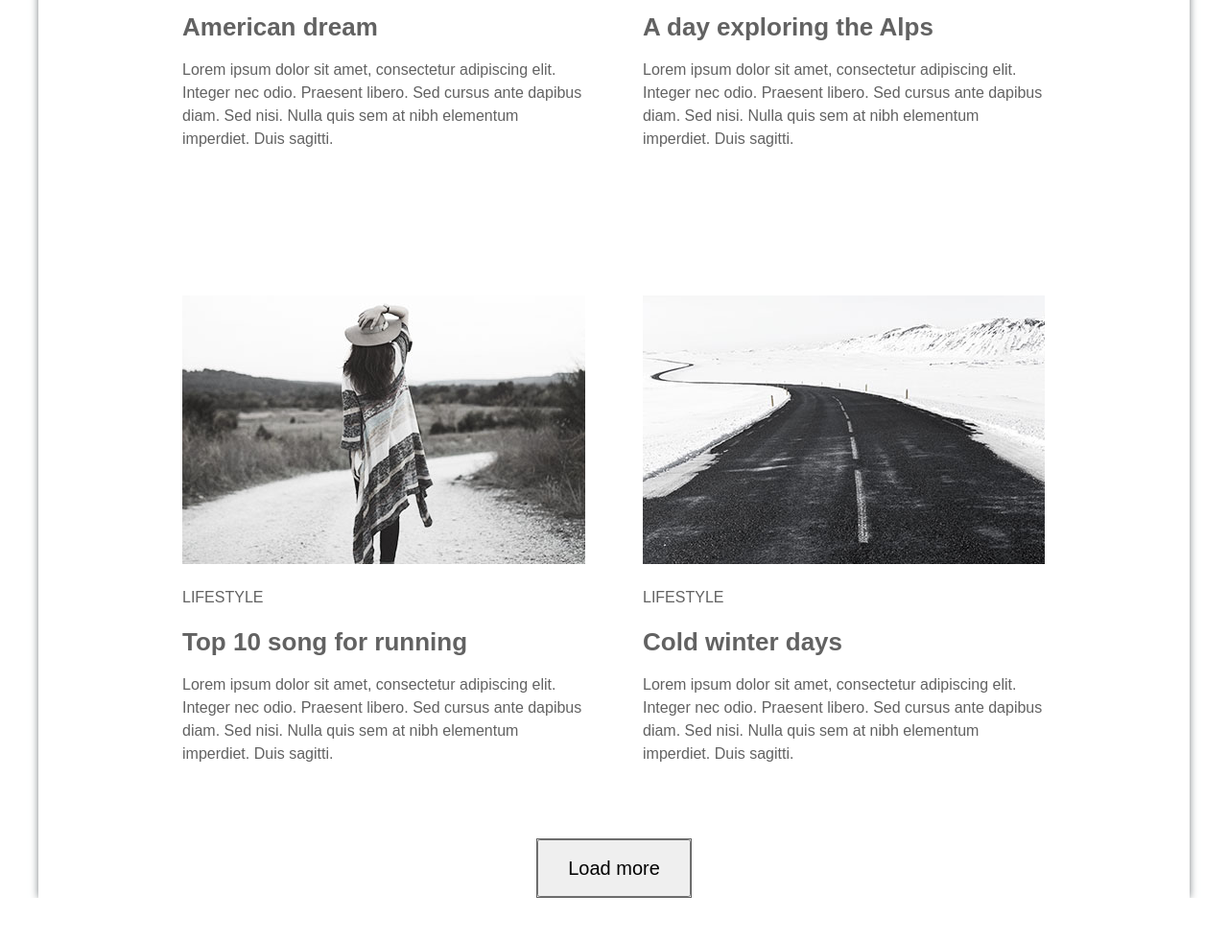
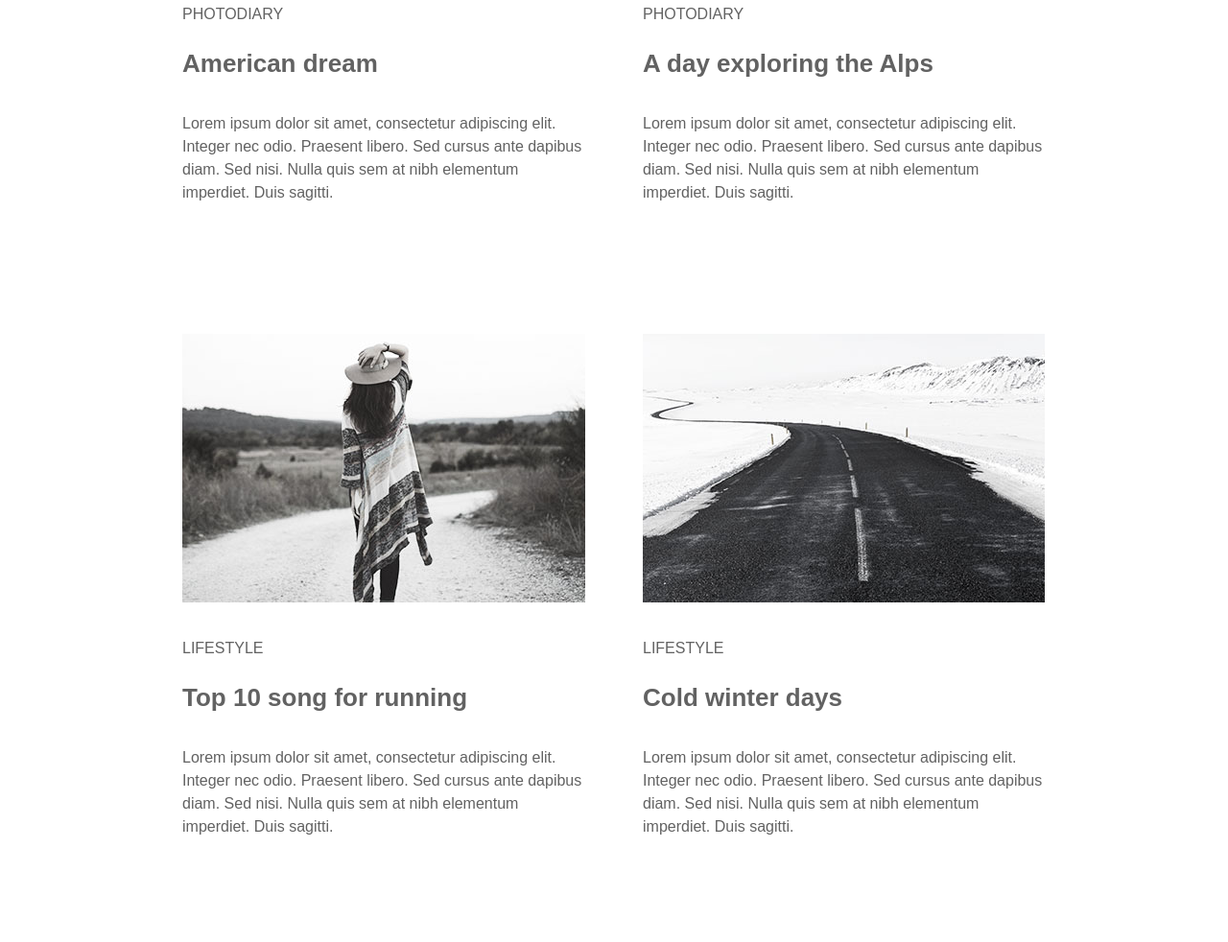
Before and after one commit to MyroslavaMaksymenko/goit-fe-course, a plain HTML site: page html-css/hw-03/index.html in a window 1280 px wide. Shown: the part 1178-2160 px from the top of the page at 96% size. Before the commit the page ends 2114 px from the top, so only its background shows below. Drawn offline with Linux system fonts and the light colour scheme; a script that the page names is missing.

Commit message:
ammendments according comments of Tanya

```diff
--- a/html-css/hw-03/css/style.css
+++ b/html-css/hw-03/css/style.css
@@ -14,23 +14,14 @@ body {
 * {
   font-family: "Playfair Display", sans-serif;
 }
-.wrapper{
-  max-width: 1200px;
+
+.page-header{
   box-sizing: border-box;
-  margin: 0 auto;
-  color: #626262;
-  padding-top: 70px;
-  padding-left: 150px;
-  padding-right: 150px;
-  box-shadow: 0px 0px 8px 0px #7b8084;
-}
-.page-header{
-  width: 590px;
-  margin: 0 auto;
-  box-sizing: border-box;
+  margin-top: 70px;
   margin-bottom: 105px;
 }
 .navigation-list{
+  text-align:center;
   margin: 0;
   padding: 0;
   font-size: 0;
@@ -43,7 +34,8 @@ body {
   list-style: none;
 }
 .link {
-	text-decoration: none;
+  text-decoration: none;
+  display:block;
 	text-transform: uppercase;
 	text-align: center;
   color:#626262;
@@ -58,35 +50,15 @@ body {
 .navigation-list-item:last-child {
   margin-right:0px;
 }
-
-/*
-}
-.containe {
-  margin: 0 auto;
-  max-width: 420px;
-}
-.type {
-  text-transform: uppercase;
-}
-h2 {
-  font-size: 26px;
-  font-stretch: ultra-condensed;
-}
-.picture {
-  max-width: 420px;
-  display: block;
-  box-sizing: border-box;
-  margin: 0 auto 34px;
-  max-width: 420px;
-}
-------------задание 3*/
-.container {
+.wrapper {
   width: 900px;
   margin: 0 auto;
-  /*padding: 30px;*/
   color: #626262;
-  box-sizing: border-box;
 }
+.wrapper{
+  margin-bottom: 60px;
+}
+
 .article-list {
   margin: 0;
   padding: 0;
@@ -100,32 +72,54 @@ h2 {
   margin-right: 60px;
   margin-bottom: 135px;
 }
+img {
+  margin-bottom: 29px;
+}
 .subtitle{
   text-transform: uppercase;
+  margin: 0;
 }
-h2{
+.subtitle{
+  margin-bottom: 27px;
+}
+.visually-hidden{
+display: none;
+margin: 0;
+}
+h3{
   font-size:26px;
   font-stretch:ultra-condensed;
+  margin: 0;
+}
+h3{
+  margin-bottom: 39px;
+}
+.text {
+  margin: 0;
 }
 .article-list-item:nth-child(2n) {
   margin-right: 0;
 }
-.article-list-item:nth-child(n+5){
-  margin-bottom: 60px;
+.article-list-item:nth--last-child(-n+2){
+  margin-bottom: 0;
 }
 
 button {
-  text-align: center;
-  text-decoration: none;
-  width: 160px;
-  height: 60px;
   font-size: 20px;
+  line-height: 24px;
+  color: #626262;
+  background-color: #ffffff;
+  font-family: "Playfair Display", serif;
+  border: 1px solid #626262;
+  padding: 22px 35px;
+  cursor: pointer;
+  display: block;
+  margin: 0 auto;
 }
-
-.loading-button {
-  margin: 0 auto;
-  border: 1px solid #626262;
-  line-height: 3;
-  width: 160px;
-  height: 60px;
+button{
+margin-bottom: 70px;
 }
+button:hover {
+  color: #7fcaf9;
+  background-color:#626262;
+}
--- a/html-css/hw-03/index.html
+++ b/html-css/hw-03/index.html
@@ -13,7 +13,6 @@
 </head>
 
 <body>
-	<div class="wrapper">
 		<header class="page-header">
 			<nav>
 				<ul class="navigation-list">
@@ -34,14 +33,15 @@
 		</header>
 
 		<main>
-			<div class="container">
+			<h2 class="visually-hidden">SEO</h2>
+			<div class="wrapper">
 			 <ul class="article-list">
 				<li class="article-list-item">
 					<article>
 						<img src="./img/1_a_girl_on_shoulders.jpg" alt="A young woman" width="420" height="280">
 						<p class="subtitle">lifestyle</p>
-						<h2>More than just a music festival</h2>
-						<p>Lorem ipsum dolor sit amet, consectetur adipiscing elit. Integer nec odio. Praesent libero. Sed cursus
+						<h3>More than just a music festival</h3>
+						<p class="text">Lorem ipsum dolor sit amet, consectetur adipiscing elit. Integer nec odio. Praesent libero. Sed cursus
 							ante dapibus diam. Sed nisi. Nulla quis sem at nibh elementum imperdiet. Duis sagitti.</p>
 					</article>
 				</li>
@@ -49,8 +49,8 @@
 					<article>
 						<img src="./img/2_a_cup_of_coffee.jpg" alt="A cup of coffee" width="419" height="280">
 						<p class="subtitle">lifestyle</p>
-						<h2>Life tastes better with coffee</h2>
-						<p>Lorem ipsum dolor sit amet, consectetur adipiscing elit. Integer nec odio. Praesent libero. Sed cursus
+						<h3>Life tastes better with coffee</h3>
+						<p class="text">Lorem ipsum dolor sit amet, consectetur adipiscing elit. Integer nec odio. Praesent libero. Sed cursus
 							ante dapibus diam. Sed nisi. Nulla quis sem at nibh elementum imperdiet. Duis sagitti.</p>
 					</article>
 				</li>
@@ -58,8 +58,8 @@
 					<article>
 						<img src="./img/3_two_girls_and_bridge.jpg" alt="Two young woman and a bridge" width="420" height="280">
 						<p class="subtitle">photodiary</p>
-						<h2>American dream</h2>
-						<p>Lorem ipsum dolor sit amet, consectetur adipiscing elit. Integer nec odio. Praesent libero. Sed cursus
+						<h3>American dream</h3>
+						<p class="text">Lorem ipsum dolor sit amet, consectetur adipiscing elit. Integer nec odio. Praesent libero. Sed cursus
 							ante dapibus diam. Sed nisi. Nulla quis sem at nibh elementum imperdiet. Duis sagitti.</p>
 					</article>
 				</li>
@@ -67,8 +67,8 @@
 					<article>
 						<img src="./img/4_a_man_in_a_hat.jpg" alt="A man in a hat" width="419" height="280">
 						<p class="subtitle">photodiary</p>
-						<h2>A day exploring the Alps</h2>
-						<p>Lorem ipsum dolor sit amet, consectetur adipiscing elit. Integer nec odio. Praesent libero. Sed cursus
+						<h3>A day exploring the Alps</h3>
+						<p class="text">Lorem ipsum dolor sit amet, consectetur adipiscing elit. Integer nec odio. Praesent libero. Sed cursus
 						ante dapibus diam. Sed nisi. Nulla quis sem at nibh elementum imperdiet. Duis sagitti.</p>
 					</article>
 				</li>
@@ -76,8 +76,8 @@
 					<article>
 						<img src="./img/5_a_woman_in_a_summer_hat.jpg" alt="A woman in a summer hat" width="420" height="280">
 						<p class="subtitle">lifestyle</p>
-						<h2>Top 10 song for running</h2>
-						<p>Lorem ipsum dolor sit amet, consectetur adipiscing elit. Integer nec odio. Praesent libero. Sed cursus
+						<h3>Top 10 song for running</h3>
+						<p class="text">Lorem ipsum dolor sit amet, consectetur adipiscing elit. Integer nec odio. Praesent libero. Sed cursus
 							ante dapibus diam. Sed nisi. Nulla quis sem at nibh elementum imperdiet. Duis sagitti.</p>
 					</article>
 				</li>
@@ -85,17 +85,16 @@
 					<article>
 					<img src="./img/6_winter_road.jpg" alt="A winter road" width="419" height="280">
 					<p class="subtitle">lifestyle</p>
-					<h2>Cold winter days</h2>
-					<p>Lorem ipsum dolor sit amet, consectetur adipiscing elit. Integer nec odio. Praesent libero. Sed cursus
+					<h3>Cold winter days</h3>
+					<p class="text">Lorem ipsum dolor sit amet, consectetur adipiscing elit. Integer nec odio. Praesent libero. Sed cursus
 						ante dapibus diam. Sed nisi. Nulla quis sem at nibh elementum imperdiet. Duis sagitti.</p>
 					</article>
 				</li>
 			</ul>
 		 </div>
-			<div class="loading-button"><button name="button">Load more</button></div>
+			<button name="button">Load more</button>
 		</main>
 
-	</div>
 </body>
 
 </html>
```
